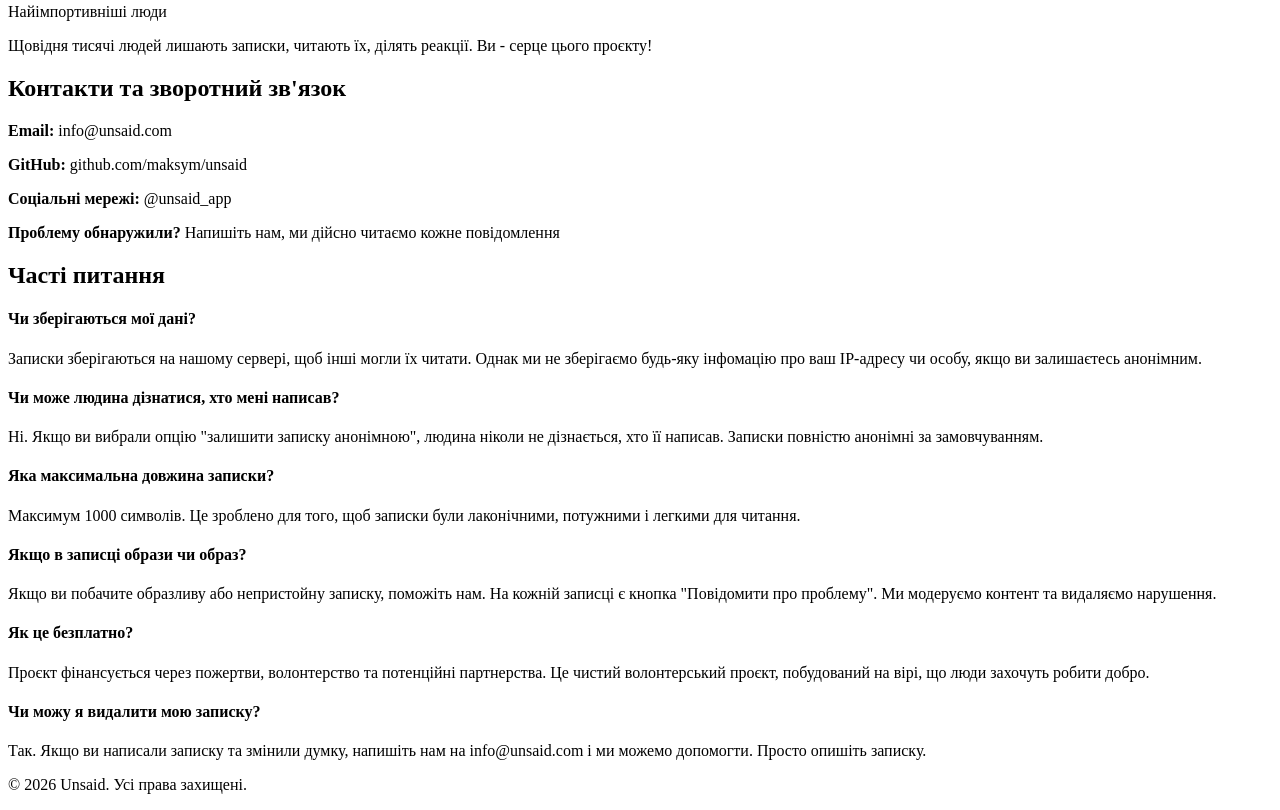
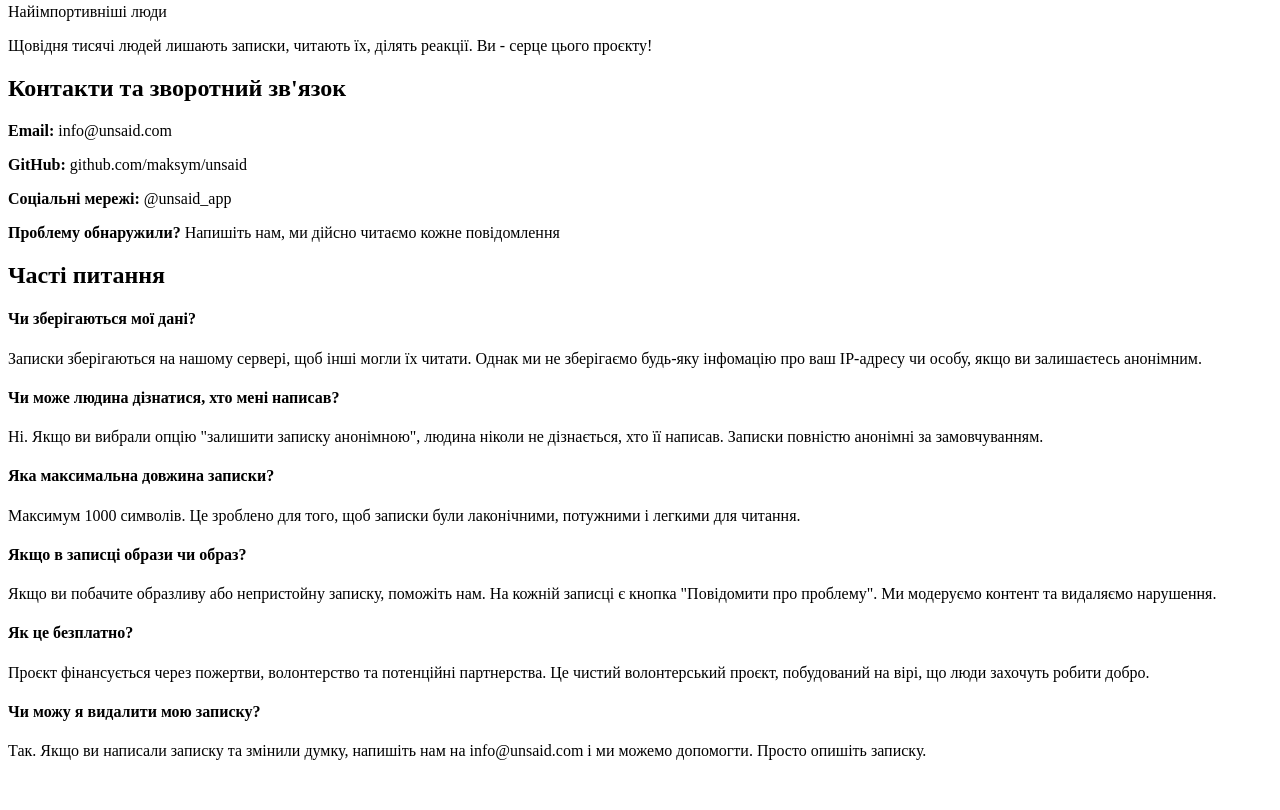
Before and after one commit to MaxManilko/Unsaid, a website: page about.html in a window 1280 px wide. Shown: the part 1293-2103 px from the top of the page. After the commit the page ends 2069 px from the top, so only its background shows below. Drawn offline with Linux system fonts and the light colour scheme; files that its build step writes are made by us from their sources; files whose address does not match are found by name.

Commit message:
update about.html by removing unused sections and footer; modify index.html to replace video iframe

```diff
--- a/about.html
+++ b/about.html
@@ -101,7 +101,7 @@
                 </div>
             </section>
 
-            <!-- Контакти -->
+
             <section class="about-section">
                 <h2>Контакти та зворотний зв'язок</h2>
                 <div class="contacts">
@@ -112,7 +112,6 @@
                 </div>
             </section>
 
-            <!-- FAQ -->
             <section class="about-section">
                 <h2>Часті питання</h2>
                 <div class="faq-item">
@@ -143,11 +142,6 @@
         </div>
     </main>
 
-    <!-- Футер -->
-    <footer class="footer">
-        <p>&copy; 2026 Unsaid. Усі права захищені.</p>
-    </footer>
-
     <script src="script.js"></script>
 </body>
 </html>
```
Also changed, not shown: index.html (+1 -1 lines).
